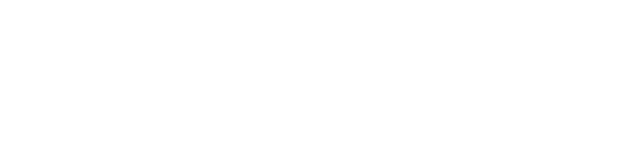
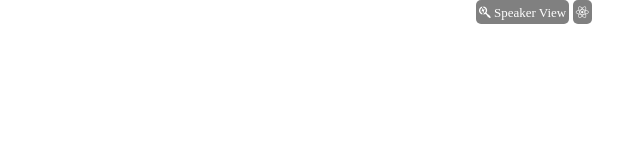
Before and after one commit to Domenic0Ferrari/html-css-zoom, a plain HTML site: page index.html in a window 1280 px wide. Shown: the whole page, without its empty margins (640-1280 px from the left). Drawn offline with Linux system fonts and the light colour scheme.

Commit message:
add right button

```diff
--- a/assets/style.css
+++ b/assets/style.css
@@ -3,3 +3,26 @@
     padding: 0;
     box-sizing: border-box;
 }
+
+a{
+    text-decoration: none;
+    color: white;
+    font-size: 13px;
+}
+
+.push{
+    display: flex;
+    justify-content: flex-end;
+    gap: 0.2rem;
+    margin-right: 3rem;
+    position: fixed;
+    top: 0;
+    right: 0;
+    z-index: 90;
+}
+
+.button{
+    background-color: grey;
+    padding: 0.2rem;
+    border-radius: 5px;
+}
--- a/index.html
+++ b/index.html
@@ -6,8 +6,22 @@
     <meta name="viewport" content="width=device-width, initial-scale=1.0">
     <title>Zoom</title>
     <link rel="stylesheet" href="assets/style.css">
+    <link rel="stylesheet" href="https://cdnjs.cloudflare.com/ajax/libs/font-awesome/6.3.0/css/all.min.css" integrity="sha512-SzlrxWUlpfuzQ+pcUCosxcglQRNAq/DZjVsC0lE40xsADsfeQoEypE+enwcOiGjk/bSuGGKHEyjSoQ1zVisanQ==" crossorigin="anonymous" referrerpolicy="no-referrer">
 </head>
 <body>
+    <!-- pulsanti in alto dx -->
+    <div class="push">
+        <div class="button">
+            <a href="#">
+                <i class="fa-brands fa-searchengin"></i> Speaker View
+            </a>
+        </div>
+        <div class="button">
+            <a href="#">
+                <i class="fa-brands fa-react"></i>
+            </a>
+        </div>
+    </div>
 
 </body>
 </html>
```
